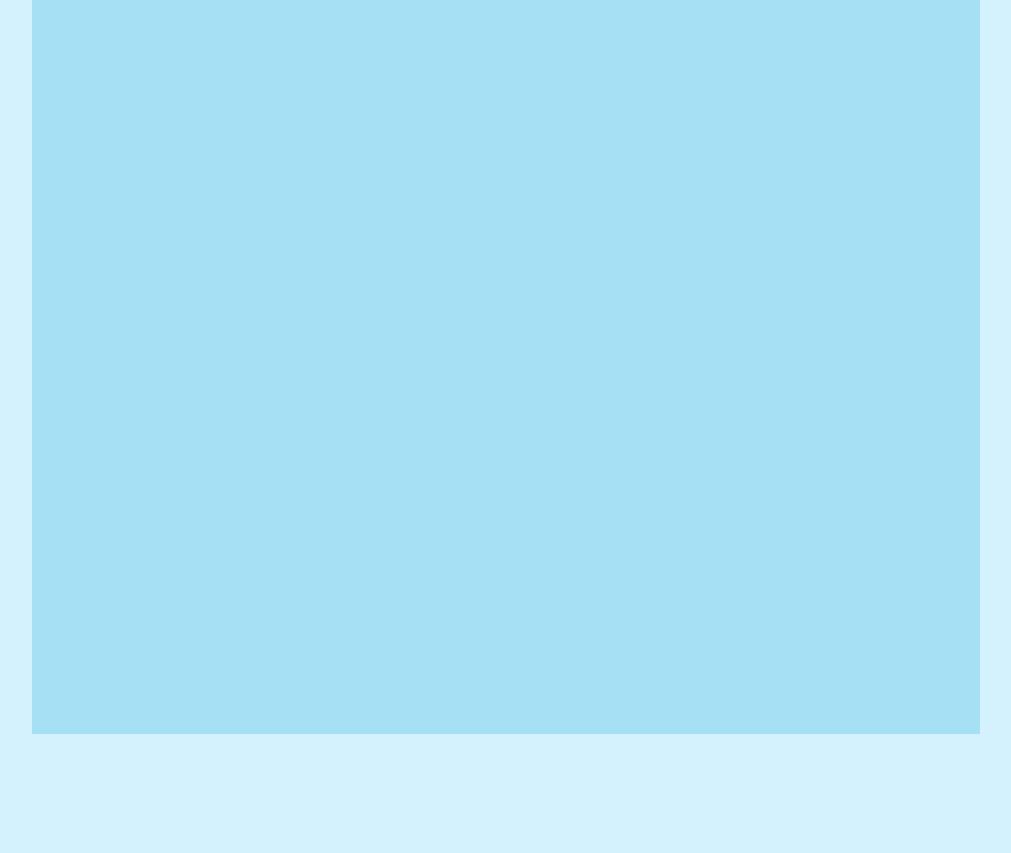
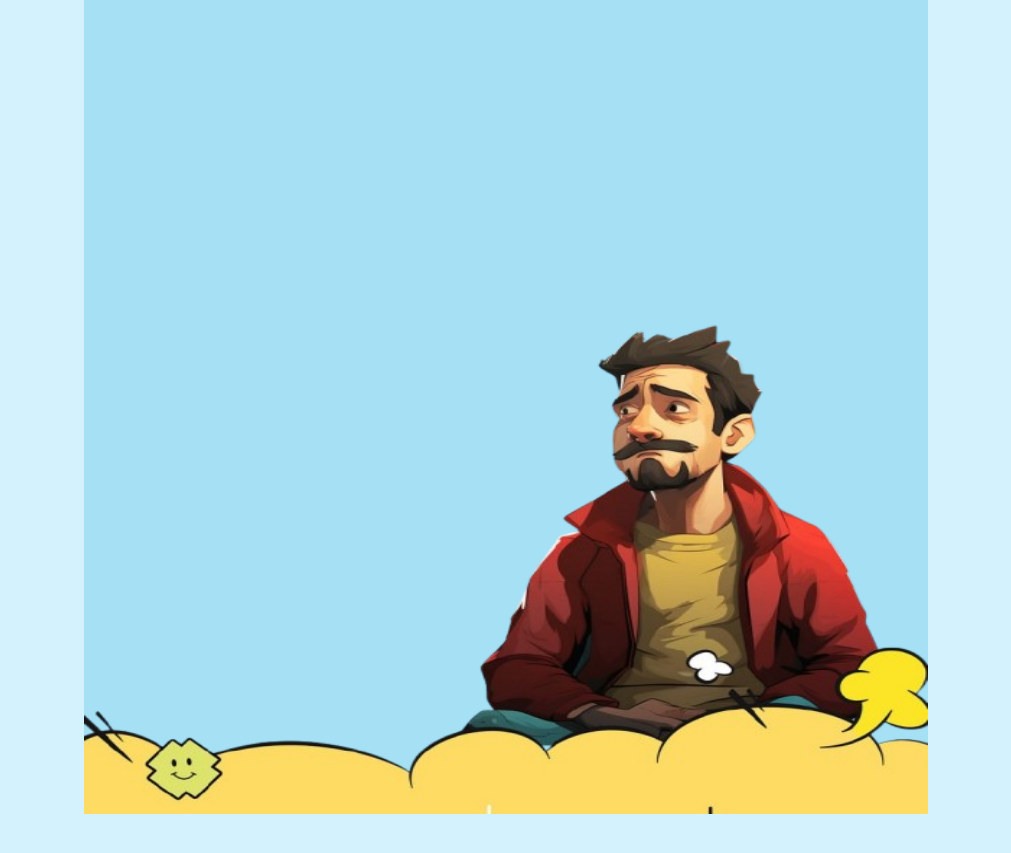
Before and after one commit to SufyanTalib01/unemployement-MemeCoin, a plain HTML site: page index.html in a window 1280 px wide. Shown: the part 104-957 px from the top of the page, without its empty margins (134-1145 px from the left). Before the commit the page ends 877 px from the top, so only its background shows below. Drawn offline with Linux system fonts and the light colour scheme.

Commit message:
new chnages

```diff
--- a/index.html
+++ b/index.html
@@ -37,8 +37,8 @@
                 <hr>
                 <button>GET UNLAUNCHED</button>
             </div>
-
         </header>
+        <img src="img/main-img.png" alt="">
     </div>
 </body>
 </html>
--- a/style.css
+++ b/style.css
@@ -17,9 +17,9 @@ body{
 .main-container{
     display: flex;
     flex-direction: column;
-    min-height: 100vh;
+    min-height: 110vh;
     background-color: #A6E0F4;
-    margin-inline: 13%;
+    margin-inline: 17%;
     margin-block: 3%;
     position: relative;
 }
@@ -56,6 +56,7 @@ header{
 
 .center-nav h2{
     font-weight: bold;
+    cursor: pointer;
 }
 .center-nav h2 span{
     color: red;
@@ -91,3 +92,9 @@ header{
     color: white;
     cursor: pointer;
 }
+.main-container>img{
+    width: 100%;
+    position: absolute;
+    bottom: 0;
+    height: 500px;
+}
```
Also changed, not shown: img/Capture12-removebg-preview.png (added), img/Capture13-removebg-preview.png (added), img/Capture14-removebg-preview.png (added), img/main-img.png (renamed from original-19f3a8609d4e90550bd07745655cf45bv-removebg-preview.png).
